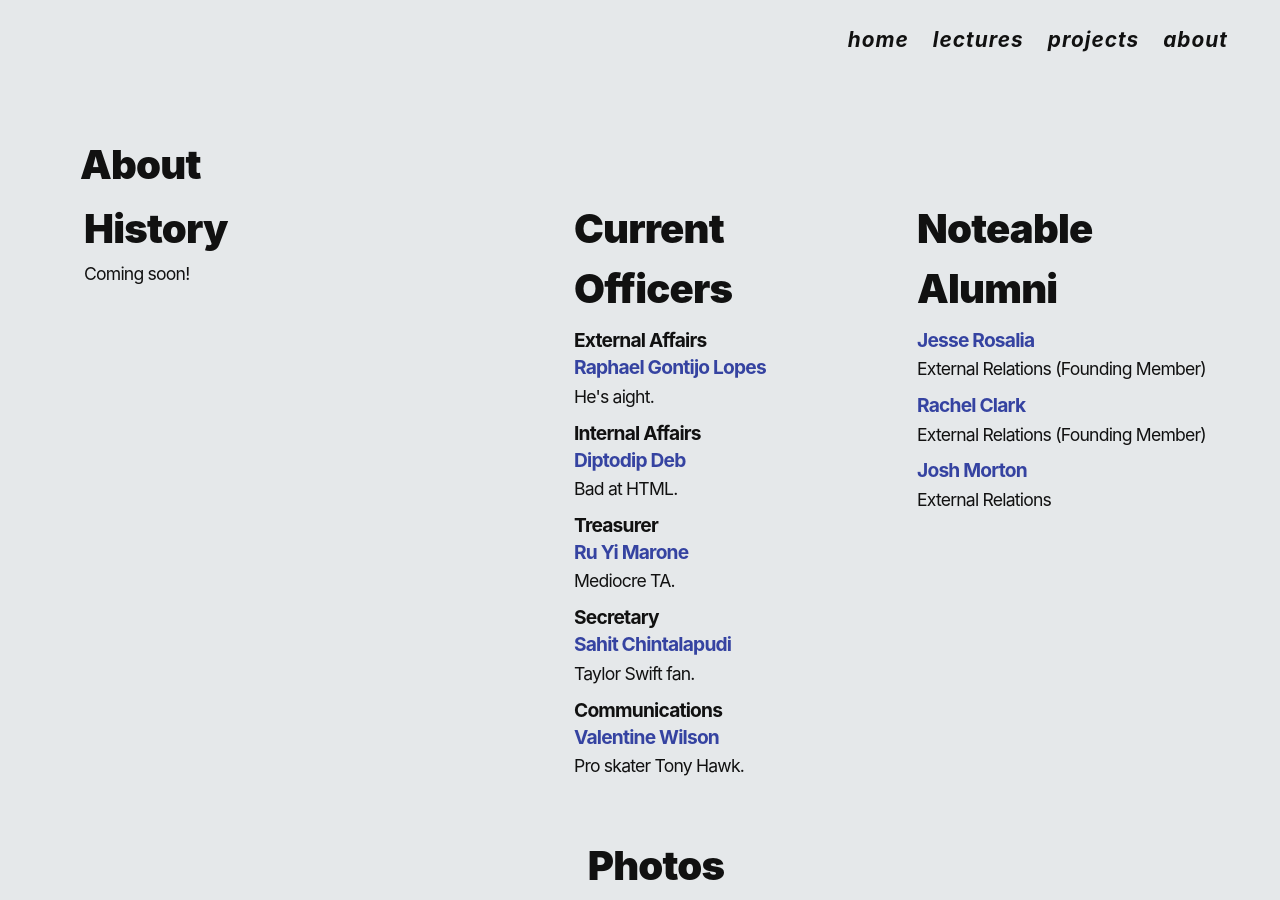
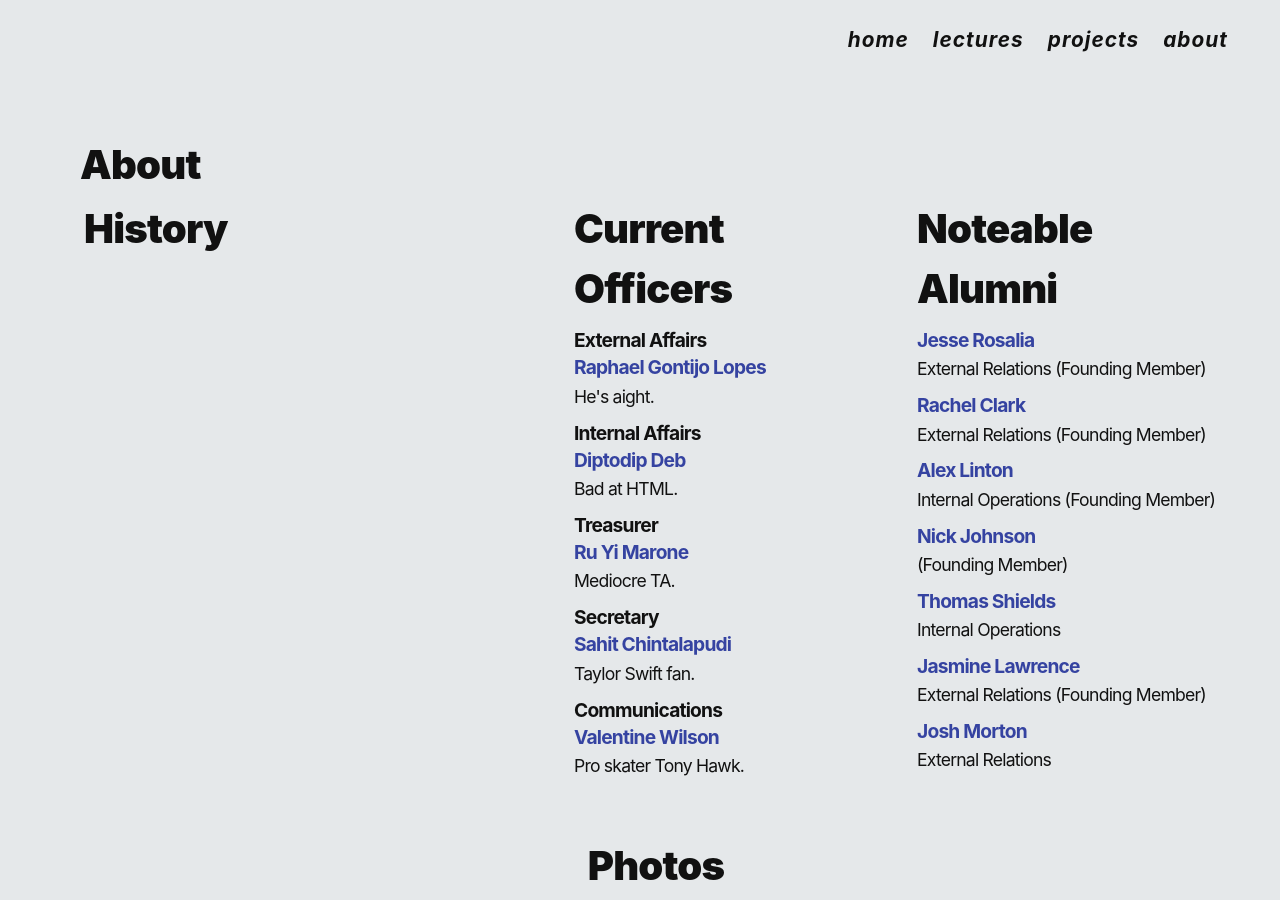
Before and after one commit to gtagency/gtagency.github.com, a Jekyll site: the page built from about.html, in a window 1280 px wide and 900 px high. Built offline with Jekyll 4.4.1, drawn with Linux system fonts in a browser that asks for light colours.

Commit message:
add more notable alumni

```diff
--- a/about.html
+++ b/about.html
@@ -10,7 +10,7 @@ includecss: aesthic.css
     <div class="columns">
         <div class="column is-5" style="padding: 1em;">
             <h1 class="thick-text">History</h1>
-            <p>Coming soon!</p>
+            <p></p>
         </div>
         <div class="column" style="padding: 1em;">
             <h1 class=" thick-text">Current Officers</h1>
@@ -52,6 +52,22 @@ includecss: aesthic.css
                     <p>External Relations (Founding Member)</p>
                 </li>
                 <li>
+                    <h2><a href="https://github.com/lexlinton">Alex Linton</a></h2>
+                    <p>Internal Operations (Founding Member)</p>
+                </li>
+                <li>
+                    <h2><a href="https://github.com/nickbjohnson4224">Nick Johnson</a></h2>
+                    <p>(Founding Member)</p>
+                </li>
+                <li>
+                    <h2><a href="http://thomasshields.net/">Thomas Shields</a></h2>
+                    <p>Internal Operations</p>
+                </li>
+                <li>
+                    <h2><a href="http://www.jasminelawrence.com/">Jasmine Lawrence</a></h2>
+                    <p>External Relations (Founding Member)</p>
+                </li>
+                <li>
                     <h2><a href="https://joshuamorton.github.io/">Josh Morton</a></h2>
                     <p>External Relations</p>
                 </li>
```
